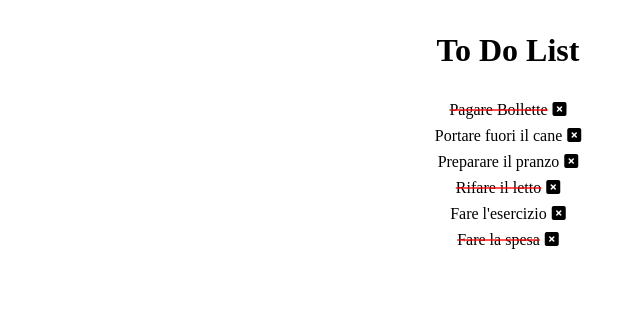
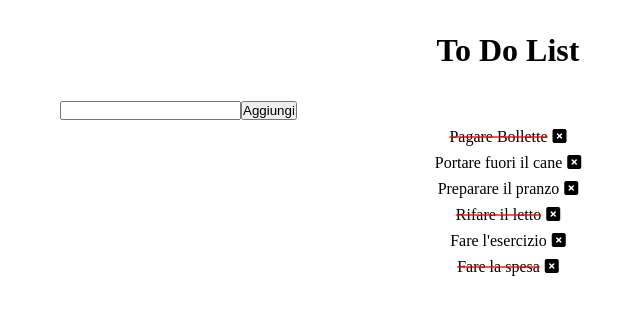
Before and after one commit to AndreaParrini/vue-todolist, a Vue app: page / in a window 1280 px wide. Shown: the top 314 px of the page, without its empty margins (132-772 px from the left). Built offline with nearby package versions, Linux system fonts and the light colour scheme.

Commit message:
add insert item rom btn and input add message error

```diff
--- a/src/App.vue
+++ b/src/App.vue
@@ -4,6 +4,8 @@ export default {
   name: "App",
   data() {
     return {
+      newItem: '',
+      errorMessage: false,
       toDoList: [
         {
           text: "Pagare Bollette",
@@ -41,6 +43,19 @@ export default {
       } else {
         this.toDoList[index].done = true;
       } */
+    },
+    addItem(newItem) {
+      if (newItem.length > 4) {
+        this.errorMessage = false;
+        this.toDoList.push({
+          text: newItem,
+          done: false
+        });
+        this.newItem = "";
+      } else {
+        this.errorMessage = true;
+      }
+
     }
   }
 }
@@ -50,8 +65,21 @@ export default {
 <template>
   <div class="container">
     <h1>To Do List</h1>
+    <div>
+      <input type="text" v-model="newItem" @keyup.enter="addItem(newItem)">
+      <button class=" btn button" @click="addItem(newItem)">
+        Aggiungi
+      </button>
+    </div>
+    <div v-if="errorMessage">
+      <span class="text-danger">
+        <i class="fa-solid fa-triangle-exclamation"></i>
+        Devi inserire ameno 5 caratteri
+        <i class="fa-solid fa-triangle-exclamation"></i>
+      </span>
+    </div>
     <ul v-if="toDoList.length > 0">
-      <li v-for="(item, index) in   toDoList  ">
+      <li v-for="( item, index ) in    toDoList   ">
         <span :class="{ 'line-through': item.done }">{{ item.text }}</span>
         <span>
           <i class="fa-solid fa-square-xmark" @click="remove(index)"></i>
```
